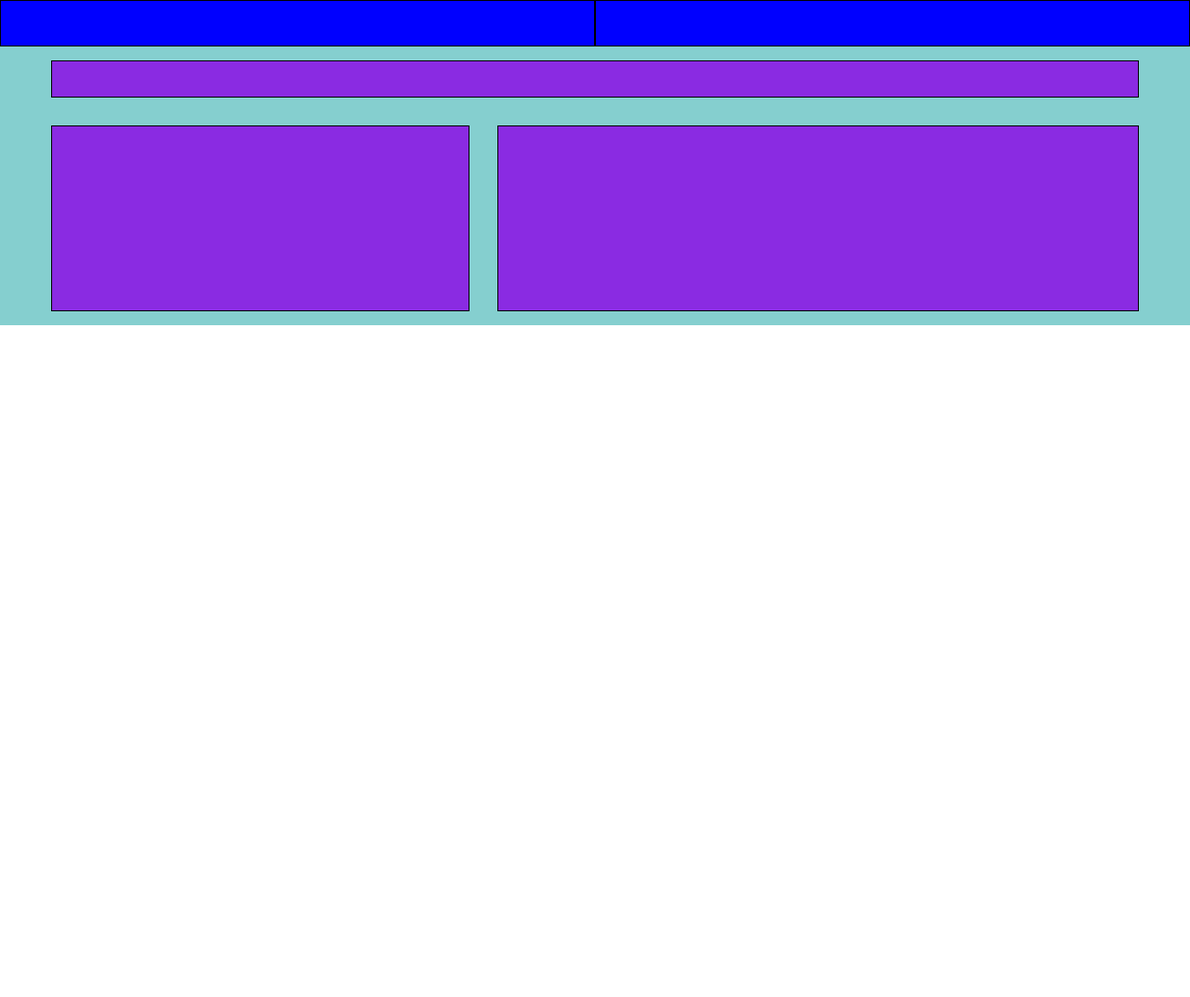
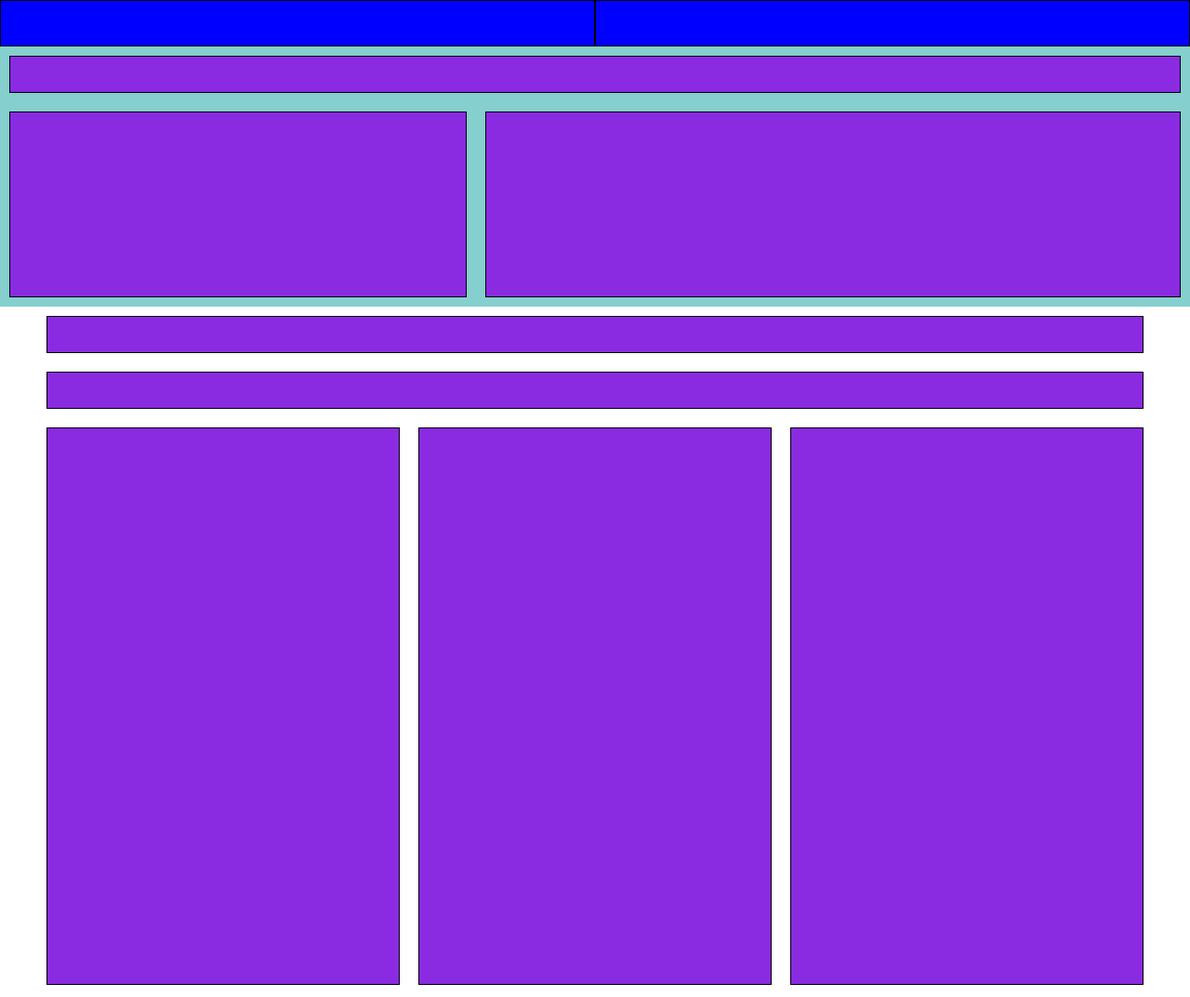
Before and after one commit to Nicola-Lippo/htmlcss-dropbox, a plain HTML site: page index.html in a window 1280 px wide. Shown: the top 1073 px of the page at 93% size. Before the commit the page ends 800 px from the top, so only its background shows below. Drawn offline with Linux system fonts and the light colour scheme.

Commit message:
[UPD] Header + Start MAin

```diff
--- a/css/style.css
+++ b/css/style.css
@@ -10,7 +10,12 @@
     width: 100%;
 }
 
-.container {
+.container-big {
+    max-width: 1400px;
+    margin: 0 auto;
+}
+
+.container-med {
     max-width: 1200px;
     margin: 0 auto;
 }
@@ -23,6 +28,10 @@
 /* FINE CLASSI DI UTILITY */
 
 /* CLASSI COL- */
+
+.col-33 {
+    width: calc(100% / 3);
+}
 
 .col-40 {
     width: 40%;
@@ -62,7 +71,7 @@
 .contenuto {
     background-color: blueviolet;
     border: 1px solid black;
-    margin: 15px;
+    margin: 10px;
 }
 
 /* PRIMO BLOCCO */
@@ -80,3 +89,11 @@
 .h-200 {
     height: 200px;
 }
+
+.h-300 {
+    height: 300px;
+}
+
+.h-600 {
+    height: 600px;
+}
--- a/index.html
+++ b/index.html
@@ -25,7 +25,7 @@
     <main>
         <!--PRIMO BLOCCO-->
         <div class="azzurro">
-            <div class="container">
+            <div class="container-big">
                 <div class="riga">
                     <div class="col-100">
                         <div class="contenuto h-40"></div>
@@ -40,6 +40,46 @@
             </div>
         </div>
 
+        <!--SECONDO BLOCCO-->
+
+        <div class="container-med">
+            <div class="riga">
+                <div class="col-100">
+                    <div class="contenuto h-40"></div>
+                </div>
+                <div class="col-100">
+                    <div class="contenuto h-40"></div>
+                </div>
+                <div class="col-33">
+                    <div class="contenuto h-600"></div>
+                </div>
+                <div class="col-33">
+                    <div class="contenuto h-600"></div>
+                </div>
+                <div class="col-33">
+                    <div class="contenuto h-600"></div>
+                </div>
+                <div class="col-100">
+                    <div class="contenuto h-200"></div>
+                </div>
+            </div>
+        </div>
+
+        <!--TERZO BLOCCO-->
+
+        <div class="container-med">
+            <div class="riga">
+                <div class="col-60">
+                    <div class="contenuto h-300"></div>
+                </div>
+                <div class="col-40">
+                    <div class="contenuto h-300"></div>
+                </div>
+            </div>
+        </div>
+
+        <!--QUARTO BLOCCO-->
+
     </main>
 
     <footer></footer>
```
